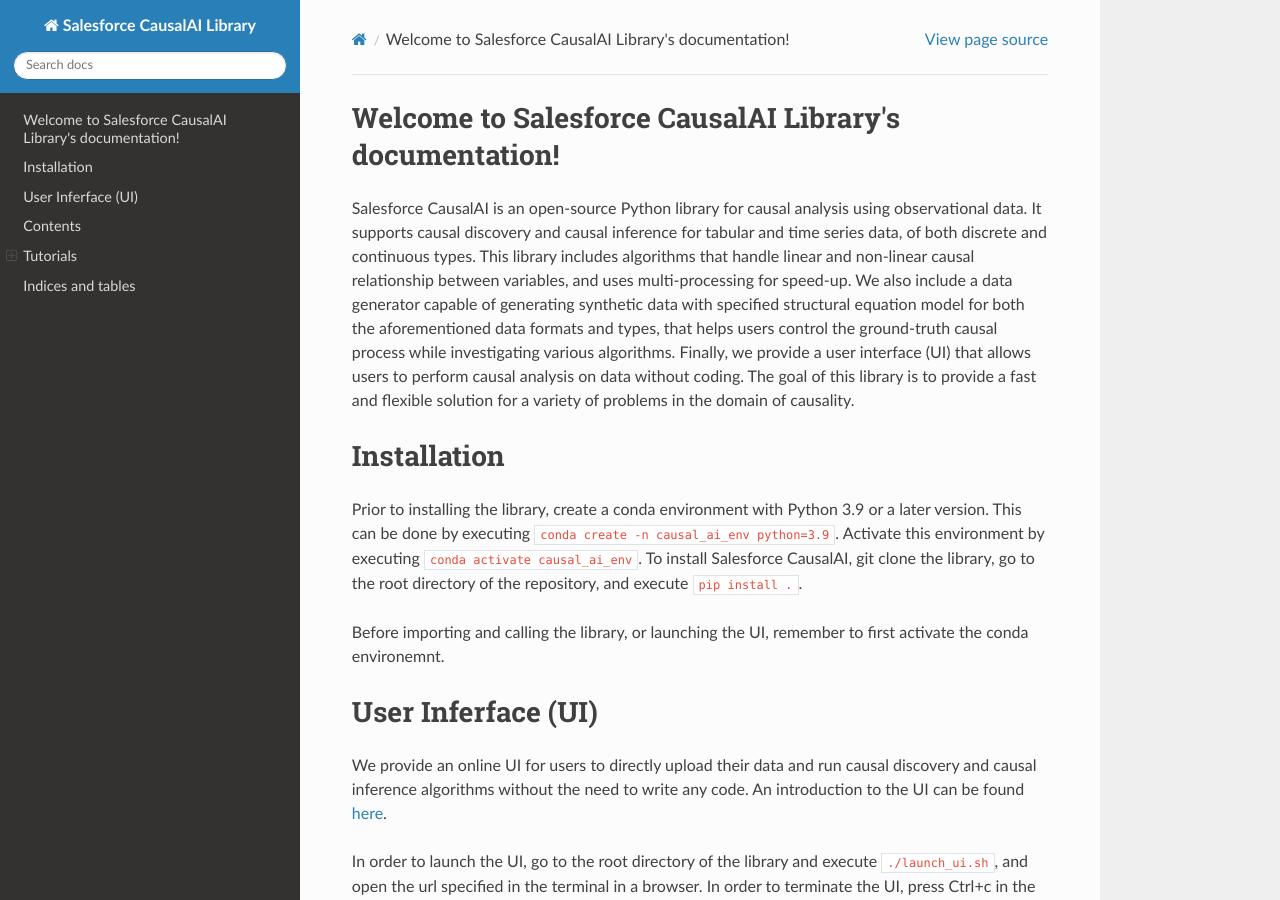
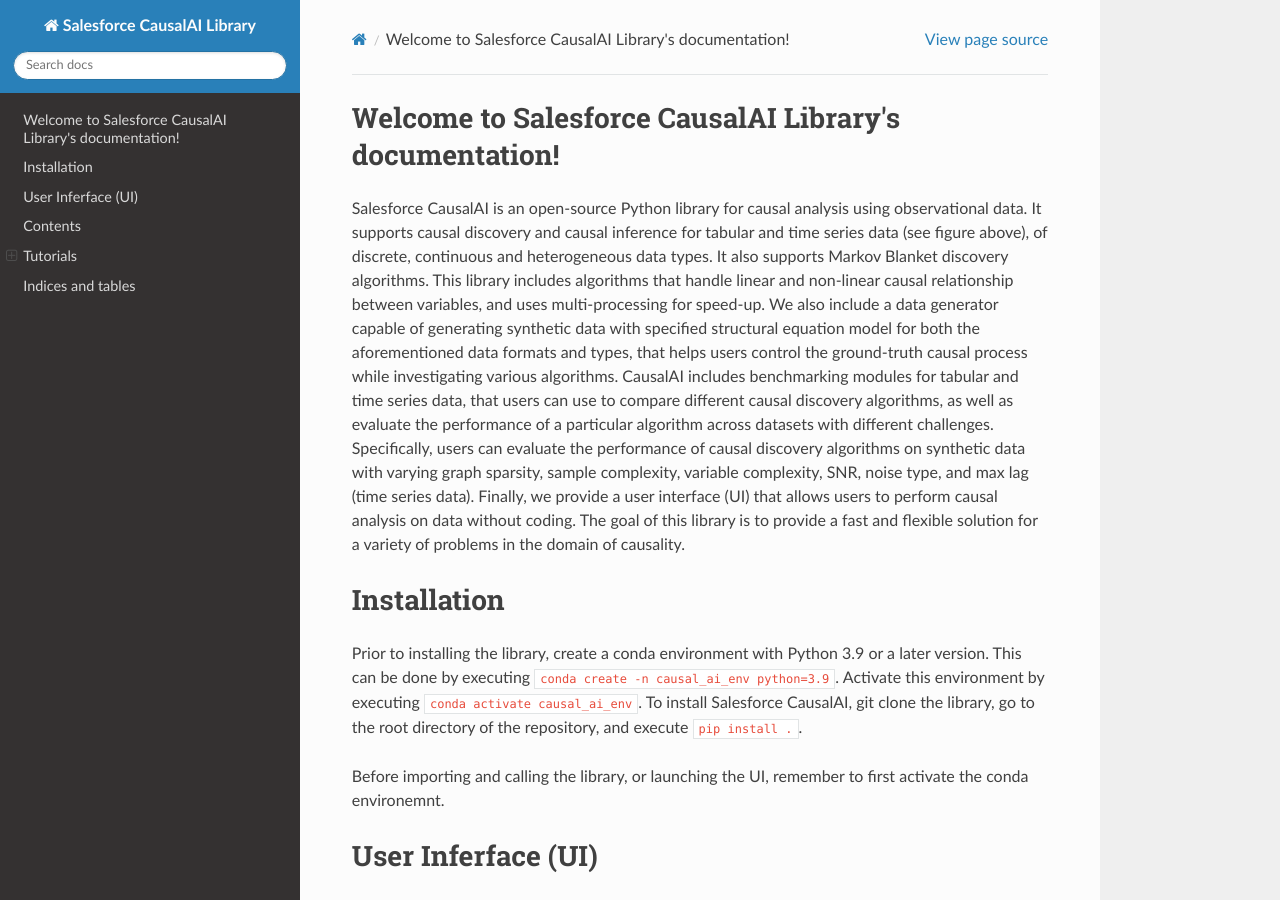
Before and after one commit to salesforce/causalai, a Sphinx documentation site: the page built from docs/source/index.rst, in a window 1280 px wide and 900 px high. Built offline with Sphinx 7.4.7 and the Read the Docs theme 2.0.0, drawn with Linux system fonts in a browser that asks for light colours; pages that are not in the unit, such as notebooks, are missing from menus.

Commit message:
CausalAI v2 docs index

```diff
--- a/docs/source/index.rst
+++ b/docs/source/index.rst
@@ -6,7 +6,7 @@
 Welcome to Salesforce CausalAI Library's documentation!
 =======================================================
 
-Salesforce CausalAI is an open-source Python library for causal analysis using observational data. It supports causal discovery and causal inference for tabular and time series data, of both discrete and continuous types. This library includes algorithms that handle linear and non-linear causal relationship between variables, and uses multi-processing for speed-up. We also include a data generator capable of generating synthetic data with specified structural equation model for both the aforementioned data formats and types, that helps users control the ground-truth causal process while investigating various algorithms. Finally, we provide a user interface (UI) that allows users to perform causal analysis on data without coding. The goal of this library is to provide a fast and flexible solution for a variety of problems in the domain of causality.
+Salesforce CausalAI is an open-source Python library for causal analysis using observational data. It supports causal discovery and causal inference for tabular and time series data (see figure above), of discrete, continuous and heterogeneous data types. It also supports Markov Blanket discovery algorithms. This library includes algorithms that handle linear and non-linear causal relationship between variables, and uses multi-processing for speed-up. We also include a data generator capable of generating synthetic data with specified structural equation model for both the aforementioned data formats and types, that helps users control the ground-truth causal process while investigating various algorithms. CausalAI includes benchmarking modules for tabular and time series data, that users can use to compare different causal discovery algorithms, as well as evaluate the performance of a particular algorithm across datasets with different challenges. Specifically, users can evaluate the performance of causal discovery algorithms on synthetic data with varying graph sparsity, sample complexity, variable complexity, SNR, noise type, and max lag (time series data). Finally, we provide a user interface (UI) that allows users to perform causal analysis on data without coding. The goal of this library is to provide a fast and flexible solution for a variety of problems in the domain of causality.
 
 Installation
 ============
```
